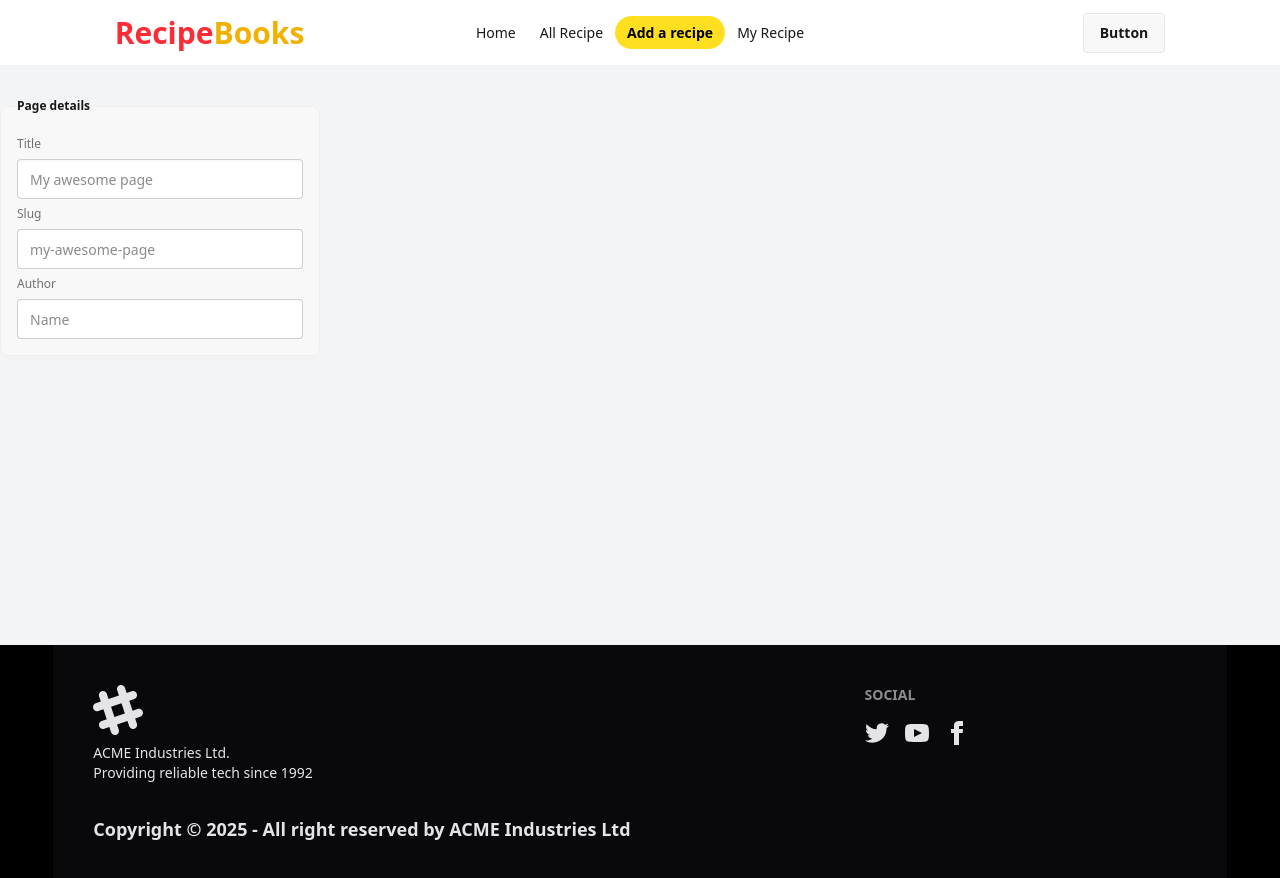
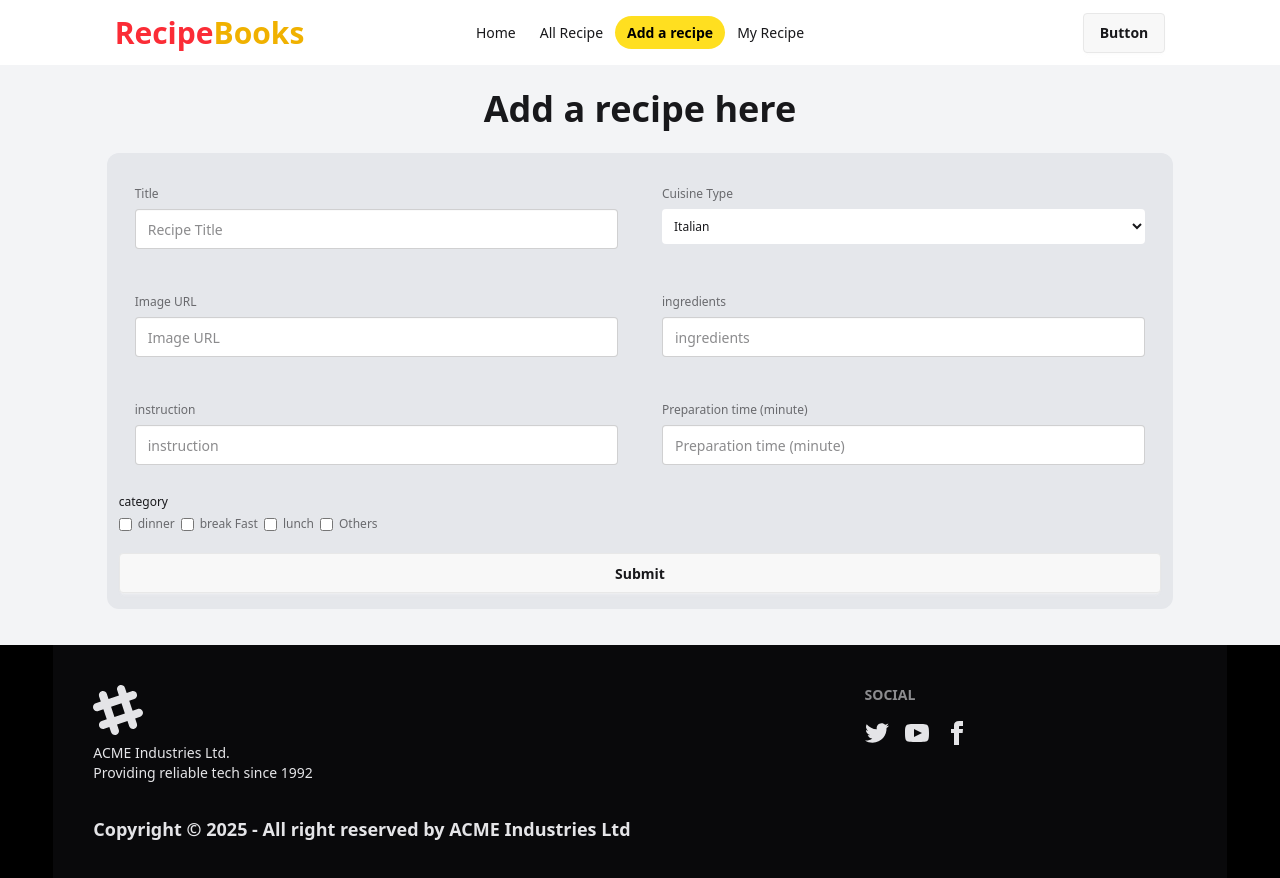
Before and after one commit to rupu10/a-10-cli, a React (Vite) app: page /addRecipe in a window 1280 px wide. Shown: the top 878 px of the page. Built offline with nearby package versions, Linux system fonts and the light colour scheme.

Commit message:
recipes need to send in db

```diff
--- a/src/Pages/addRecipe/AddRecipe.jsx
+++ b/src/Pages/addRecipe/AddRecipe.jsx
@@ -1,26 +1,134 @@
-import React from 'react';
+import React, { useState } from "react";
 
 const AddRecipe = () => {
-    return (
-        <div>
-            <form action="">
-                <div>
-                    <fieldset className="fieldset bg-base-200 border-base-300 rounded-box w-xs border p-4">
-  <legend className="fieldset-legend">Page details</legend>
+    const [selected, setSelected] = useState("");
+    const handleChange = (value) => {
+        setSelected(selected === value? "": value)
+    }
 
-  <label className="label">Title</label>
-  <input type="text" className="input" placeholder="My awesome page" />
 
-  <label className="label">Slug</label>
-  <input type="text" className="input" placeholder="my-awesome-page" />
+    const handleSubmit = e => {
+        e.preventDefault();
+        let categories
+;
+        if (selected === 'dinner') categories = 'dinner';
+    else if (selected === 'break') categories= 'breakfast';
+    else if (selected === 'lunch')categories = 'lunch';
 
-  <label className="label">Author</label>
-  <input type="text" className="input" placeholder="Name" />
-</fieldset>
-                </div>
-            </form>
+    const form = e.target;
+    const title = form.title.value;
+    const cuisineType = form.cuisine.value;
+    const image = form.img.value;
+    const ingredients = form.ingredients.value;
+    const instructions = form.instruction.value;
+    const preparationTime = form.time.value;
+
+    const newRecipe = {title,cuisineType,image,ingredients,instructions,preparationTime,categories
+}
+    console.log(newRecipe);
+
+
+    // const formData = new FormData(form);
+    // const newRecipe = Object.fromEntries(formData.entries());
+    // console.log(newRecipe);
+
+    }
+
+
+
+  return (
+    <div className=" w-10/12 mx-auto">
+        <h1 className="text-center text-4xl font-semibold mb-6">Add a recipe here</h1>
+      <div className="bg-gray-200 rounded-xl py-4">
+        <div className="px-3">
+        <form action="" onSubmit={handleSubmit}>
+        <div className="grid grid-cols-2 md:gap-3">
+          <fieldset className="fieldset w-full rounded-box p-4">
+            <label className="label">Title</label>
+            <input
+            name="title"
+              type="text"
+              className="input w-full"
+              placeholder="Recipe Title"
+            />
+          </fieldset>
+          <fieldset className="fieldset w-full rounded-box p-4">
+            <label className="label">Cuisine Type</label>
+            <select name="cuisine" className="bg-base-100 p-2 rounded-sm">
+                <option value="Italian">Italian</option>
+                <option value="Mexican">Mexican</option>
+                <option value="Indian">Indian</option>
+                <option value="Chinese">Chinese</option>
+                <option value="Others">Others</option>
+            </select>
+          </fieldset>
+
+          <fieldset className="fieldset w-full rounded-box p-4">
+            <label className="label">Image URL</label>
+            <input
+            name="img"
+              type="text"
+              className="input w-full"
+              placeholder="Image URL"
+            />
+          </fieldset>
+          <fieldset className="fieldset w-full rounded-box p-4">
+            <label className="label">ingredients</label>
+            <input
+            name="ingredients"
+              type="text"
+              className="input w-full"
+              placeholder="ingredients"
+            />
+          </fieldset>
+          <fieldset className="fieldset w-full rounded-box p-4">
+            <label className="label">instruction</label>
+            <input
+            name="instruction"
+              type="text"
+              className="input w-full"
+              placeholder="instruction"
+            />
+          </fieldset>
+          <fieldset className="fieldset w-full rounded-box p-4">
+            <label className="label">Preparation time {'(minute)'}</label>
+            <input
+            name="time"
+              type="number"
+              className="input w-full"
+              placeholder="Preparation time (minute)"
+            />
+          </fieldset>
+          <fieldset className="fieldset w-full rounded-box flex" name="meal">
+            <legend className="">category</legend>
+            <label className="label">
+                <input type="checkbox" name="meal" checked={selected === 'dinner'}
+                onChange={()=> handleChange('dinner')}
+                />dinner
+            </label>
+            <label className="label">
+                <input type="checkbox" name="meal" checked={selected === 'break'}
+                onChange={()=> handleChange('break')}
+                 />break Fast
+            </label>
+            <label className="label">
+                <input type="checkbox" name="meal" checked={selected === 'lunch'}
+                onChange={()=> handleChange('lunch')}
+                 />lunch
+            </label>
+            <label className="label">
+                <input type="checkbox" name="meal" checked={selected === 'others'}
+                onChange={()=> handleChange('others')}
+                 />Others
+            </label>
+          </fieldset>
         </div>
-    );
+        <input type="submit" className="btn w-full mt-4" />
+      </form>
+      </div>
+      </div>
+    </div>
+  );
 };
 
 export default AddRecipe;
```
